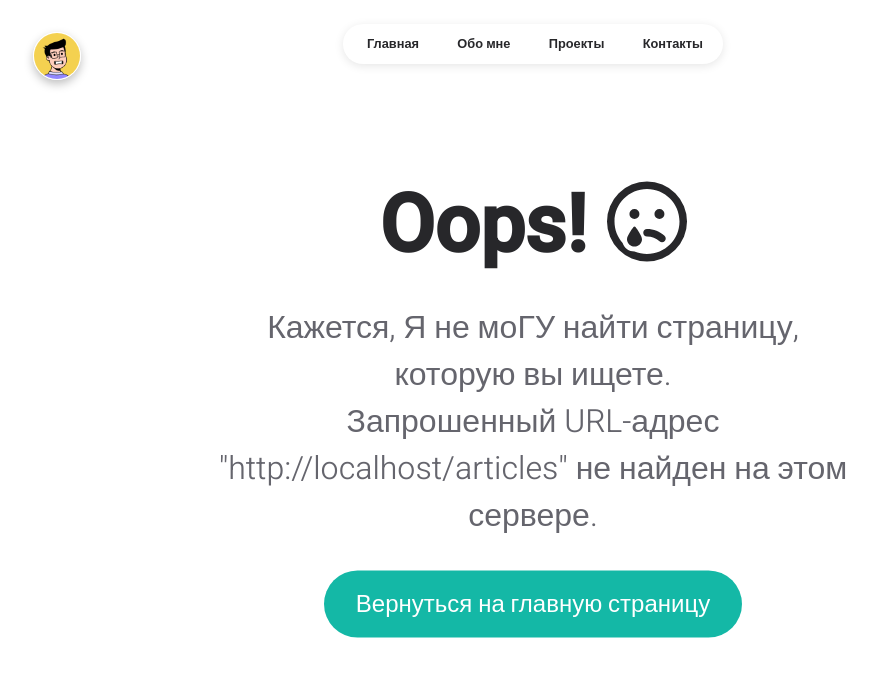
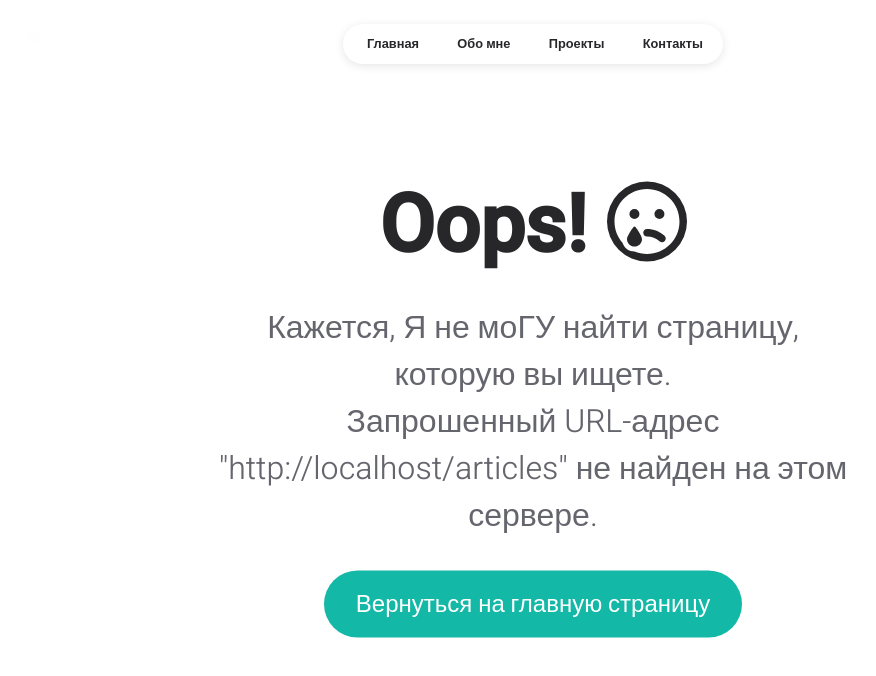
Before and after one commit to Hendrix46/portfolio-app, a React (Create React App) app: page /articles in a window 1280 px wide. Shown: the top 676 px of the page, without its empty margins (107-983 px from the left). Built offline with nearby package versions, Linux system fonts and the light colour scheme.

Commit message:
fix: image

```diff
--- a/src/pages/404.jsx
+++ b/src/pages/404.jsx
@@ -22,7 +22,7 @@ const Notfound = () => {
 				<div className="content-wrapper">
 					<div className="notfound-logo-container">
 						<div className="projects-logo">
-							<Logo width={46} />
+							{/*<Logo width={46} />*/}
 						</div>
 					</div>
 					<div className="notfound-container">
```
